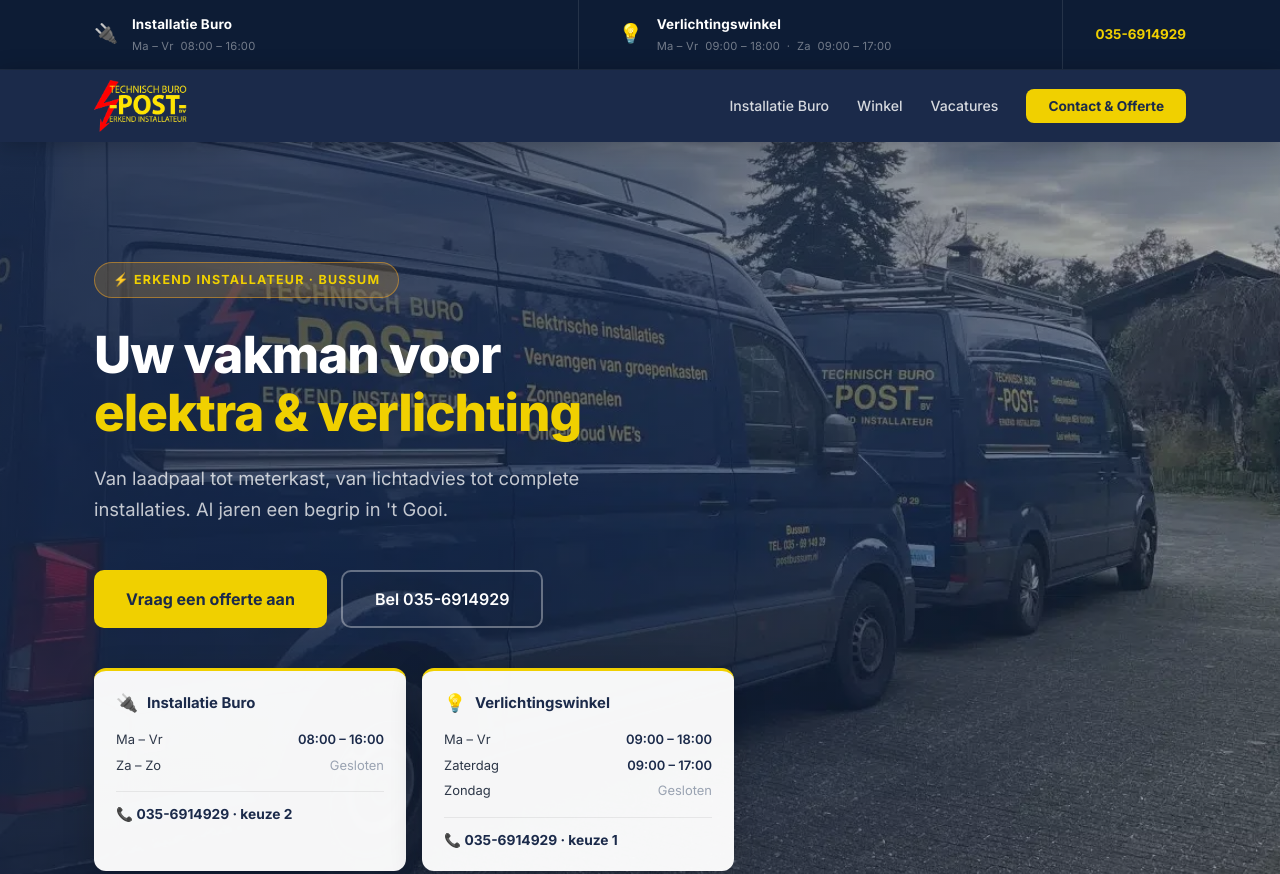
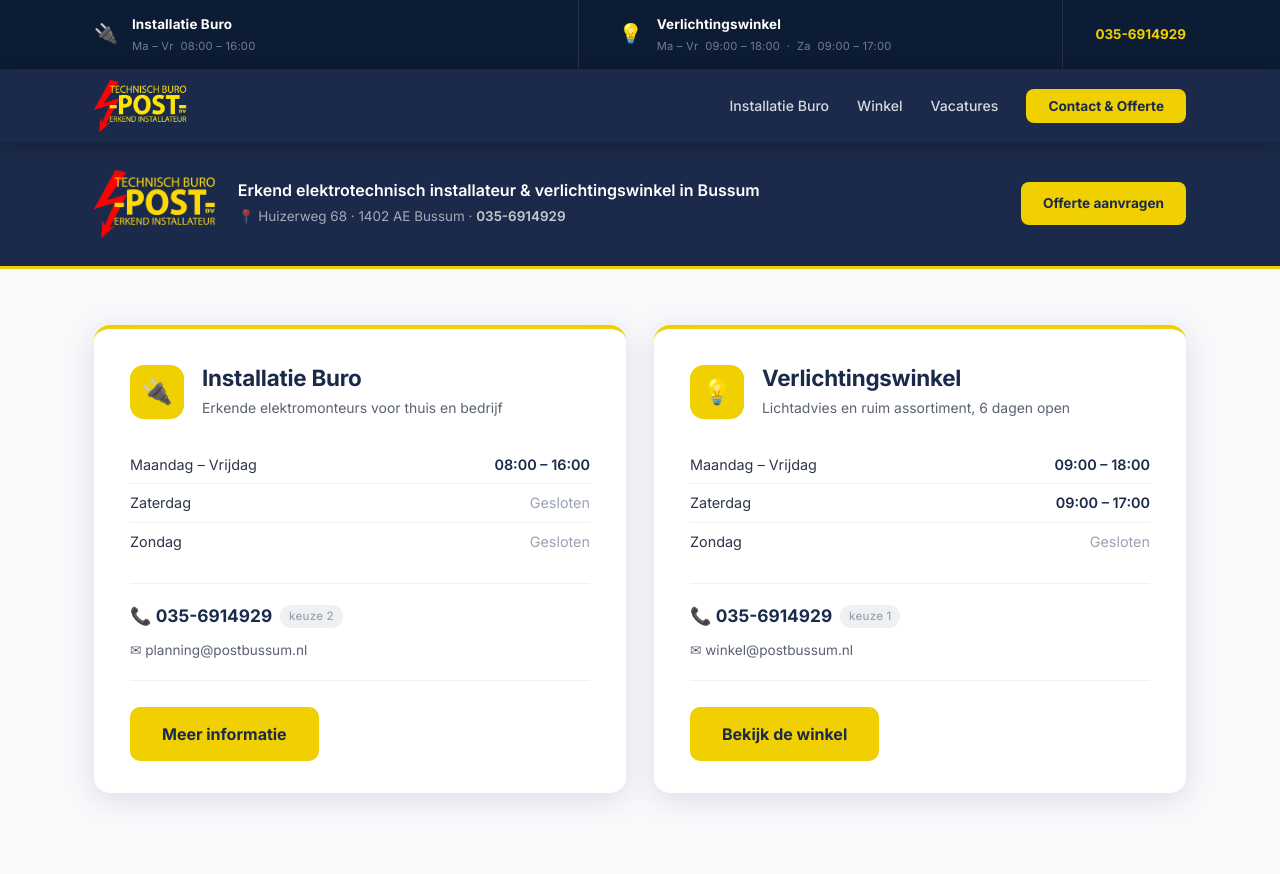
Before and after one commit to Ybema/postbussum, a plain HTML site: page index.html in a window 1280 px wide. Shown: the top 874 px of the page. Drawn offline with Linux system fonts and the light colour scheme.

Commit message:
Replace hero with compact brand strip + prominent unit cards

```diff
--- a/index.html
+++ b/index.html
@@ -57,38 +57,72 @@
   </div>
 </nav>
 
-<!-- HERO -->
-<section id="home" class="hero">
-  <div class="hero-photo-wrap">
-    <img src="images/installatie-hero.webp" alt="Technisch Buro Post" />
-    <div class="hero-overlay"></div>
+<!-- BRAND STRIP -->
+<section id="home" class="brand-strip">
+  <div class="container">
+    <div class="brand-strip-inner">
+      <div class="brand-identity">
+        <img src="images/logo.webp" alt="Technisch Buro Post" class="brand-logo" />
+        <div class="brand-text">
+          <p class="brand-tagline">Erkend elektrotechnisch installateur &amp; verlichtingswinkel in Bussum</p>
+          <p class="brand-address">&#128205; Huizerweg 68 &middot; 1402 AE Bussum &middot; <a href="tel:0356914929">035-6914929</a></p>
+        </div>
+      </div>
+      <a href="#contact" class="btn-amber-sm brand-cta">Offerte aanvragen</a>
+    </div>
   </div>
-  <div class="hero-content">
-    <div class="hero-badge">&#9889; Erkend installateur &middot; Bussum</div>
-    <h1>Uw vakman voor<br><span>elektra &amp; verlichting</span></h1>
-    <p class="hero-subtitle">Van laadpaal tot meterkast, van lichtadvies tot complete installaties. Al jaren een begrip in 't Gooi.</p>
-    <div class="hero-actions">
-      <a href="#contact" class="btn-primary">Vraag een offerte aan</a>
-      <a href="tel:0356914929" class="btn-ghost">Bel 035-6914929</a>
-    </div>
-    <div class="hero-cards-row">
-      <div class="hic">
-        <div class="hic-top"><span class="hic-icon">🔌</span><strong>Installatie Buro</strong></div>
-        <table class="hic-tbl">
-          <tr><td>Ma &ndash; Vr</td><td>08:00 &ndash; 16:00</td></tr>
-          <tr><td>Za &ndash; Zo</td><td class="hic-closed">Gesloten</td></tr>
+</section>
+
+<!-- UNITS -->
+<section class="units-section">
+  <div class="container">
+    <div class="units-grid">
+
+      <div class="unit-card">
+        <div class="unit-card-head">
+          <div class="unit-icon-wrap">🔌</div>
+          <div>
+            <h2>Installatie Buro</h2>
+            <p>Erkende elektromonteurs voor thuis en bedrijf</p>
+          </div>
+        </div>
+        <table class="unit-hours">
+          <tr><td>Maandag &ndash; Vrijdag</td><td>08:00 &ndash; 16:00</td></tr>
+          <tr><td>Zaterdag</td><td class="unit-closed">Gesloten</td></tr>
+          <tr><td>Zondag</td><td class="unit-closed">Gesloten</td></tr>
         </table>
-        <a href="tel:0356914929" class="hic-call">📞&nbsp;035-6914929 &middot; keuze&nbsp;2</a>
+        <div class="unit-contact">
+          <a href="tel:0356914929" class="unit-phone">📞 035-6914929 <span>keuze 2</span></a>
+          <a href="mailto:planning@postbussum.nl" class="unit-email">&#9993; planning@postbussum.nl</a>
+        </div>
+        <div class="unit-actions">
+          <a href="#installatie" class="btn-primary">Meer informatie</a>
+          <a href="#contact" class="btn-outline-sm">Offerte aanvragen</a>
+        </div>
       </div>
-      <div class="hic">
-        <div class="hic-top"><span class="hic-icon">💡</span><strong>Verlichtingswinkel</strong></div>
-        <table class="hic-tbl">
-          <tr><td>Ma &ndash; Vr</td><td>09:00 &ndash; 18:00</td></tr>
+
+      <div class="unit-card">
+        <div class="unit-card-head">
+          <div class="unit-icon-wrap">💡</div>
+          <div>
+            <h2>Verlichtingswinkel</h2>
+            <p>Lichtadvies en ruim assortiment, 6 dagen open</p>
+          </div>
+        </div>
+        <table class="unit-hours">
+          <tr><td>Maandag &ndash; Vrijdag</td><td>09:00 &ndash; 18:00</td></tr>
           <tr><td>Zaterdag</td><td>09:00 &ndash; 17:00</td></tr>
-          <tr><td>Zondag</td><td class="hic-closed">Gesloten</td></tr>
+          <tr><td>Zondag</td><td class="unit-closed">Gesloten</td></tr>
         </table>
-        <a href="tel:0356914929" class="hic-call">📞&nbsp;035-6914929 &middot; keuze&nbsp;1</a>
+        <div class="unit-contact">
+          <a href="tel:0356914929" class="unit-phone">📞 035-6914929 <span>keuze 1</span></a>
+          <a href="mailto:winkel@postbussum.nl" class="unit-email">&#9993; winkel@postbussum.nl</a>
+        </div>
+        <div class="unit-actions">
+          <a href="#winkel" class="btn-primary">Bekijk de winkel</a>
+        </div>
       </div>
+
     </div>
   </div>
 </section>
--- a/style.css
+++ b/style.css
@@ -234,6 +234,199 @@ nav {
 }
 .stat .num { font-size: 2.2rem; font-weight: 800; color: var(--white); line-height: 1; }
 .stat .label { font-size: 0.78rem; color: rgba(255,255,255,0.5); text-transform: uppercase; letter-spacing: 0.06em; margin-top: 5px; }
+
+/* === BRAND STRIP === */
+.brand-strip {
+  background: var(--navy);
+  padding: 28px 0;
+  border-bottom: 3px solid var(--amber);
+}
+
+.brand-strip-inner {
+  display: flex;
+  align-items: center;
+  justify-content: space-between;
+  gap: 24px;
+}
+
+.brand-identity {
+  display: flex;
+  align-items: center;
+  gap: 22px;
+}
+
+.brand-logo {
+  height: 68px;
+  width: auto;
+  flex-shrink: 0;
+}
+
+.brand-text { display: flex; flex-direction: column; gap: 5px; }
+
+.brand-tagline {
+  color: var(--white);
+  font-size: 1rem;
+  font-weight: 600;
+  line-height: 1.3;
+  margin: 0;
+}
+
+.brand-address {
+  color: rgba(255,255,255,0.60);
+  font-size: 0.84rem;
+  margin: 0;
+}
+
+.brand-address a {
+  color: rgba(255,255,255,0.75);
+  font-weight: 600;
+  transition: color 0.2s;
+}
+
+.brand-address a:hover { color: var(--amber); }
+
+.brand-cta { flex-shrink: 0; }
+
+@media (max-width: 680px) {
+  .brand-strip-inner { flex-direction: column; align-items: flex-start; }
+  .brand-cta { align-self: stretch; text-align: center; }
+}
+
+/* === UNITS SECTION === */
+.units-section {
+  padding: 56px 0 72px;
+  background: var(--gray-50);
+}
+
+.units-grid {
+  display: grid;
+  grid-template-columns: 1fr 1fr;
+  gap: 28px;
+}
+
+.unit-card {
+  background: var(--white);
+  border-radius: 16px;
+  box-shadow: var(--shadow-md);
+  display: flex;
+  flex-direction: column;
+  border-top: 4px solid var(--amber);
+  padding: 36px 36px 32px;
+  transition: box-shadow 0.25s, transform 0.25s;
+}
+
+.unit-card:hover {
+  box-shadow: var(--shadow-lg);
+  transform: translateY(-3px);
+}
+
+.unit-card-head {
+  display: flex;
+  align-items: flex-start;
+  gap: 18px;
+  margin-bottom: 26px;
+}
+
+.unit-icon-wrap {
+  width: 54px;
+  height: 54px;
+  background: var(--amber);
+  border-radius: 14px;
+  display: flex;
+  align-items: center;
+  justify-content: center;
+  font-size: 1.55rem;
+  flex-shrink: 0;
+}
+
+.unit-card-head h2 {
+  font-size: 1.4rem;
+  color: var(--navy);
+  margin-bottom: 5px;
+  line-height: 1.2;
+}
+
+.unit-card-head p {
+  font-size: 0.87rem;
+  color: var(--gray-600);
+  margin: 0;
+}
+
+.unit-hours {
+  width: 100%;
+  border-collapse: collapse;
+  font-size: 0.9rem;
+  margin-bottom: 22px;
+}
+
+.unit-hours td {
+  padding: 7px 0;
+  color: var(--gray-800);
+  border-bottom: 1px solid var(--gray-100);
+  vertical-align: top;
+}
+
+.unit-hours td:last-child {
+  text-align: right;
+  font-weight: 600;
+  color: var(--navy);
+}
+
+.unit-hours tr:last-child td { border-bottom: none; }
+
+.unit-closed { color: var(--gray-400) !important; font-weight: 400 !important; }
+
+.unit-contact {
+  display: flex;
+  flex-direction: column;
+  gap: 9px;
+  padding: 18px 0;
+  border-top: 1px solid var(--gray-100);
+  border-bottom: 1px solid var(--gray-100);
+  margin-bottom: 26px;
+}
+
+.unit-phone {
+  font-size: 1.08rem;
+  font-weight: 700;
+  color: var(--navy);
+  display: flex;
+  align-items: center;
+  gap: 8px;
+  transition: color 0.2s;
+}
+
+.unit-phone:hover { color: var(--amber-dark); }
+
+.unit-phone span {
+  font-size: 0.72rem;
+  font-weight: 500;
+  color: var(--gray-400);
+  background: var(--gray-100);
+  padding: 2px 9px;
+  border-radius: 100px;
+  letter-spacing: 0.02em;
+}
+
+.unit-email {
+  font-size: 0.85rem;
+  color: var(--gray-600);
+  transition: color 0.2s;
+}
+
+.unit-email:hover { color: var(--navy); }
+
+.unit-actions {
+  display: flex;
+  gap: 12px;
+  margin-top: auto;
+  flex-wrap: wrap;
+}
+
+@media (max-width: 768px) {
+  .units-grid { grid-template-columns: 1fr; gap: 20px; }
+  .unit-card { padding: 28px 24px 26px; }
+}
 
 /* === SECTION LABEL === */
 .section-label {
```
